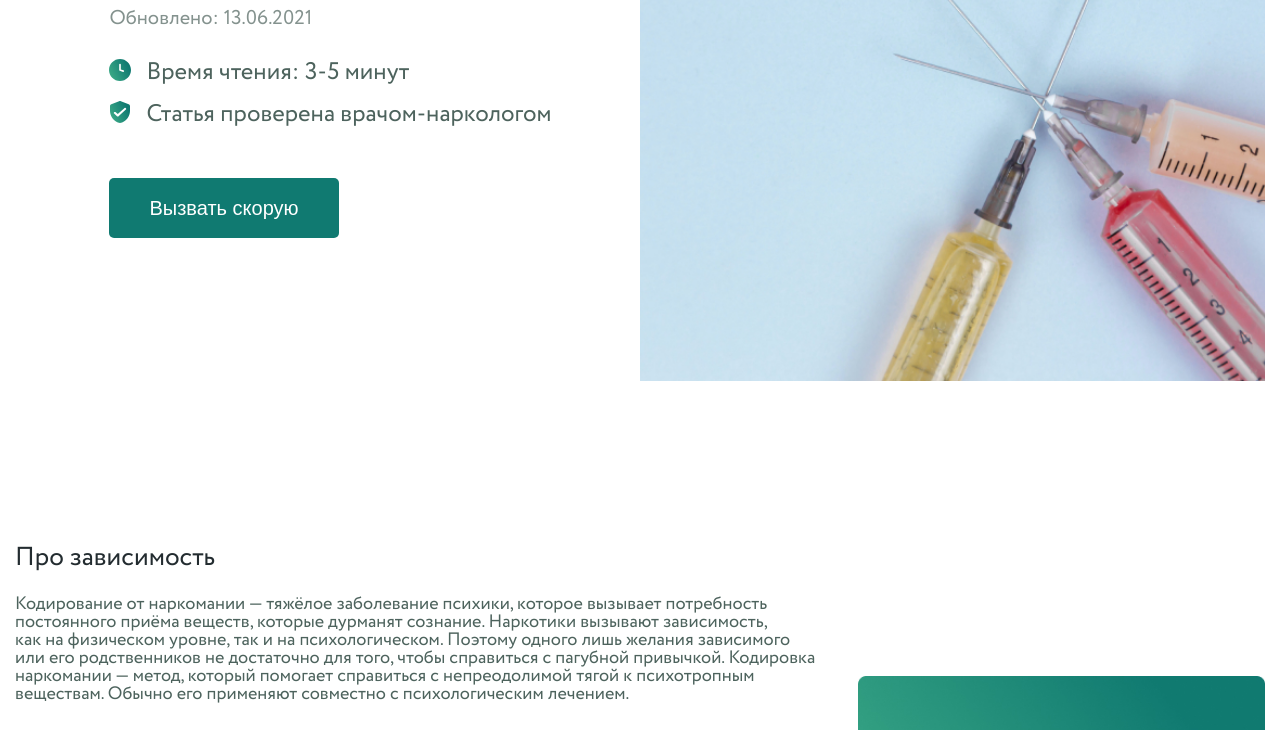
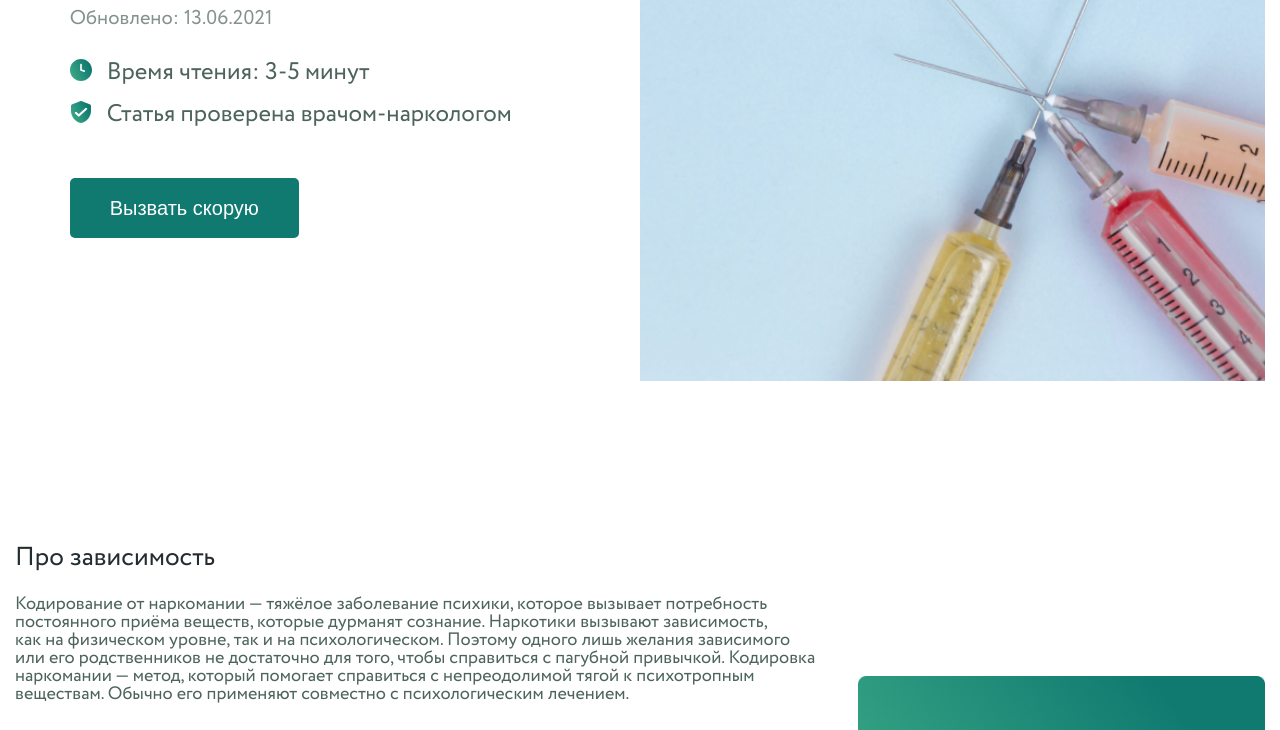
Before and after one commit to anastasia-ru/ambulance, a plain HTML site: page article-card.html in a window 1280 px wide. Shown: the part 309-1039 px from the top of the page. Drawn offline with Linux system fonts and the light colour scheme.

Commit message:
Update article-card.css

```diff
--- a/css/article-card.css
+++ b/css/article-card.css
@@ -13,9 +13,14 @@
 	display: grid;
 	-ms-grid-columns: (1fr)[2];
 	grid-template-columns: repeat(2, 1fr);
-	justify-items: end;
+	justify-items: center;
 	max-height: 628px;
 	padding: 0 15px;
+	max-width: 1920px;
+	margin: 0 auto;
+}
+
+
 }
 .services-prices__header{
 	padding-bottom: 0 !important;
```
